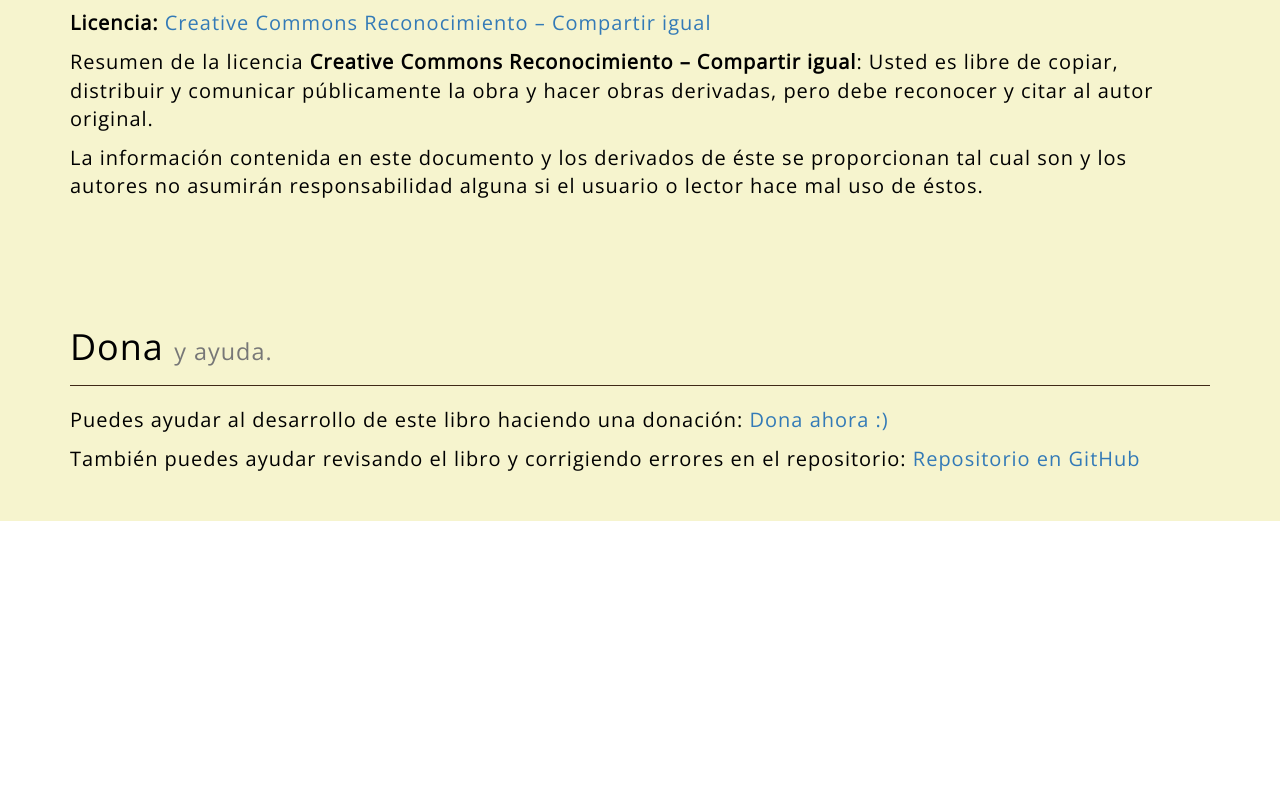
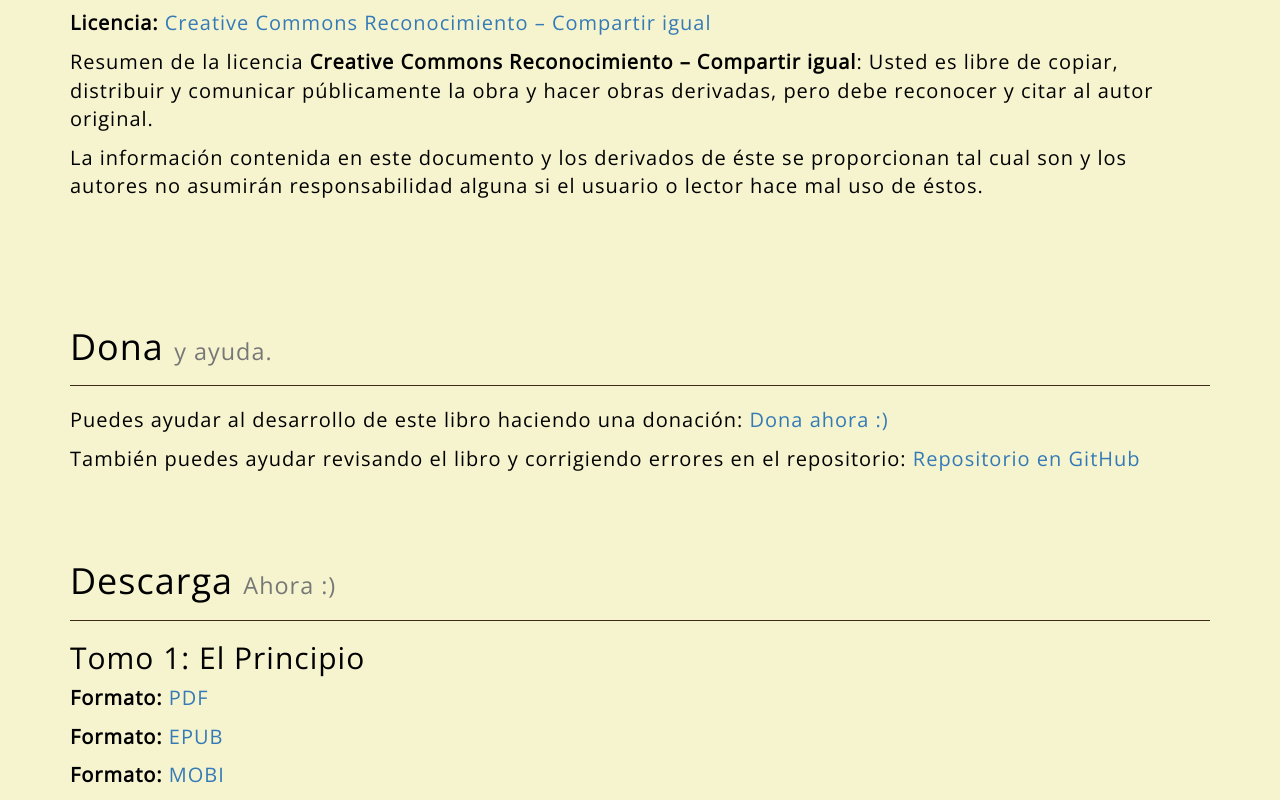
Before and after one commit to yograterol/libromongodb, a plain HTML site: page index.html in a window 1280 px wide. Shown: the part 1508-2308 px from the top of the page. Before the commit the page ends 2029 px from the top, so only its background shows below. Drawn offline with nearby package versions, Linux system fonts and the light colour scheme.

Commit message:
Update index.html

```diff
--- a/index.html
+++ b/index.html
@@ -27,6 +27,7 @@
                         <li><a href="#description">Descripci&oacute;n</a></li>
                         <li><a href="#licensing">Licencia</a></li>
                         <li><a href="#donating">Dona</a></li>
+                        <li><a href="#downloading"><strong>DESCARGAR</strong></a></li>
                     </ul>
 
                     <ul class="nav navbar-nav navbar-right">
@@ -131,6 +132,27 @@
                         </a>
                     </p>
                 </section>
+                <section id="downloading">
+                    <div class="page-header">
+                        <h1>Descarga <small>Ahora :)</small></h1>
+                    </div>
+                    <h2>Tomo 1: El Principio</h2>
+                    <p>
+                        <strong>Formato: </strong> <a
+                        target="_blank" href="https://github.com/yograterol/ebook-mongodb-basico/raw/master/MongoDB%20en%20espanol.%20Tomo%201_%20El%20principio%20-%20Yohan%20Graterol.pdf">
+                        PDF</a>
+                    </p>
+                    <p>
+                        <strong>Formato: </strong> <a
+                        target="_blank" href="https://github.com/yograterol/ebook-mongodb-basico/raw/master/MongoDB%20en%20espanol.%20Tomo%201_%20El%20principio%20-%20Yohan%20Graterol.epub">
+                        EPUB</a>
+                    </p>
+                    <p>
+                        <strong>Formato: </strong> <a
+                        target="_blank" href="https://github.com/yograterol/ebook-mongodb-basico/raw/master/MongoDB%20en%20espanol.%20Tomo%201_%20El%20principio%20-%20Yohan%20Graterol.mobi">
+                        MOBI</a>
+                    </p>
+                </section>
             </div>
         </section>
         <!-- jQuery -->
```
